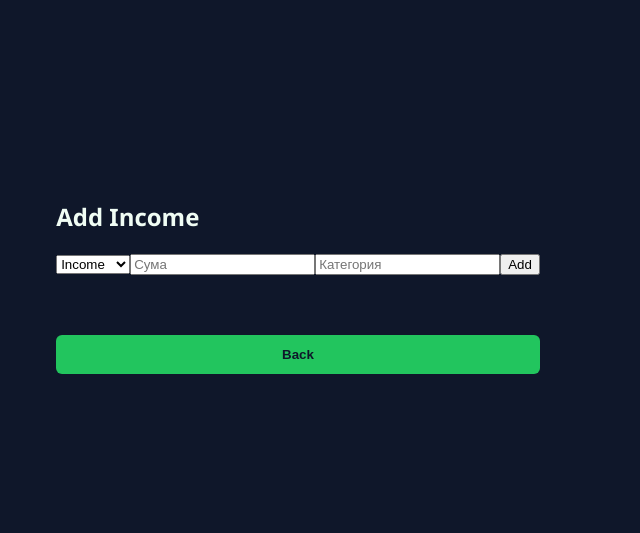
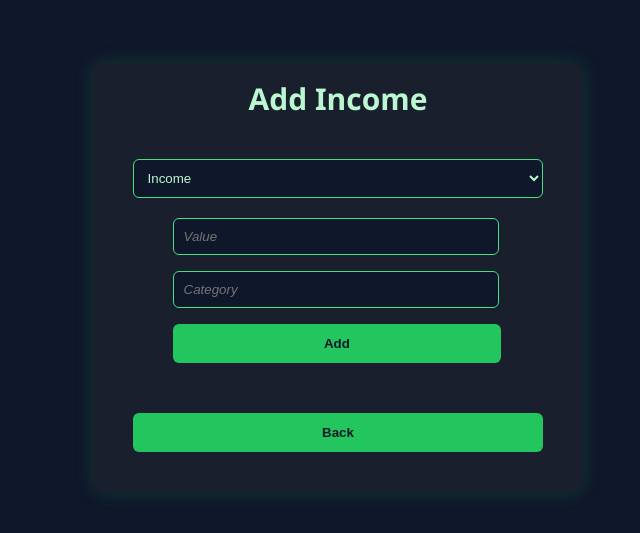
Before and after one commit to andrei-popov03/Expense-Tracker-VUTP-project-, a React (Vite) app in the folder frontend/: page /financeFormPage in a window 1280 px wide. Shown: the part 123-656 px from the top of the page, without its empty margins (342-982 px from the left). Built offline with nearby package versions, Linux system fonts and the light colour scheme.

Commit message:
frontend done for all the pages

```diff
--- a/frontend/src/App.css
+++ b/frontend/src/App.css
@@ -59,6 +59,7 @@ body {
   border-radius: 6px;
   outline: none;
   transition: border-color 0.2s;
+  color: #bbf7d0;
 }
 
 .login-input:focus {
@@ -287,4 +288,134 @@ body {
 
 /* Add Income/Expense page css */
 
+.FinanceFormPage-container {
+  background-color: rgb(26, 31, 46);
+  padding: 40px;
+  border-radius: 12px;
+  box-shadow: 0 0 20px rgba(34, 197, 94, 0.2); /*зелена сянка */
+  width: 100%;
+  max-width: auto;
+  margin-right: auto;
+}
+
+.FinanceFormPage-h1{
+text-align: center;
+  margin-bottom: 40px;
+  margin-top: -25px;
+  font-size: 30px;
+  color: #bbf7d0; /* светлозелено */
+}
+
+.FinanceFormPage-select{
+  width: 100%;
+  padding: 10px;
+  border: 1px solid #4ade80;
+  background-color: #0f172a;
+  color: #bbf7d0;
+  font-style: bold;
+  border-radius: 6px;
+  outline: none;
+  transition: border-color 0.2s;
+}
+
+.FinanceFormPage-input-Category{
+  width: 74%;
+  padding: 10px;
+  margin-left: 40px;
+  margin-bottom: 16px;
+  border: 1px solid #4ade80;
+  background-color: #0f172a;
+  color: #bbf7d0;
+  border-radius: 6px;
+  outline: none;
+  transition: border-color 0.2s;
+  font-style: italic;
+}
+
+.FinanceFormPage-input-value{
+  width: 74%;
+  padding: 10px;
+  margin-top: 20px;
+  margin-left: 40px;
+  margin-bottom: 16px;
+  border: 1px solid #4ade80;
+  background-color: #0f172a;
+  color: #bbf7d0;
+  border-radius: 6px;
+  outline: none;
+  transition: border-color 0.2s;
+  font-style: italic;
+}
+
+.AddButton{
+  width: 80%;
+  padding: 12px;
+  margin-left: 40px;
+  background-color: #22c55e;
+  color: #0f172a;
+  font-weight: bold;
+  border: none;
+  border-radius: 6px;
+  cursor: pointer;
+  transition: background-color 0.3s;
+  margin-bottom: -12px;
+}
+
 /* Monthly Summary page css */
+
+.MonthlySummary-comtainer {
+  background-color: rgb(26, 31, 46);
+  padding: 40px;
+  border-radius: 12px;
+  box-shadow: 0 0 20px rgba(34, 197, 94, 0.2); /*зелена сянка */
+  width: 100%;
+  max-width: auto;
+}
+
+.MonthlySummary-h1 {
+  text-align: center;
+  margin-bottom: 40px;
+  margin-top: -25px;
+  font-size: 30px;
+  color: #bbf7d0; /* светлозелено */
+}
+
+.MonthlySummary-month-year-selector {
+  margin-bottom: -10px;
+  padding: 10px;
+  width: 100%;
+  border: 1px solid #4ade80;
+  background-color: #0f172a;
+  color: #bbf7d0;
+  transition: border-color 0.2s;
+  outline: none;
+  border-radius: 10px;
+}
+
+.MonthlySummary-month-input{
+width: auto;
+  padding: 10px;
+  margin-bottom: 16px;
+  margin-left: 10px;
+  border: 1px solid #4ade80;
+  background-color: #0f172a;
+  color: #bbf7d0;
+  border-radius: 6px;
+  outline: none;
+  transition: border-color 0.2s;
+  font-style: italic;
+}
+
+.MonthlySummary-year-input{
+  width: auto;
+  padding: 10px;
+  margin-bottom: 16px;
+  margin-left: 27px;
+  border: 1px solid #4ade80;
+  background-color: #0f172a;
+  color: #bbf7d0;
+  border-radius: 6px;
+  outline: none;
+  transition: border-color 0.2s;
+  font-style: italic;
+}
--- a/frontend/src/FinanceFormPage.jsx
+++ b/frontend/src/FinanceFormPage.jsx
@@ -35,32 +35,36 @@ const FinanceFormPage = () => {
   };
 
   return (
-    <div className="p-6">
-      <h2 className="text-xl font-semibold mb-4">Add {type === 'income' ? 'Income' : 'Expense'}</h2>
-      <select value={type} onChange={(e) => setType(e.target.value)} className="border mb-2 p-2 rounded">
+    <div className="FinanceFormPage-container">
+      <h1 className="FinanceFormPage-h1">Add {type === 'income' ? 'Income' : 'Expense'}</h1>
+
+
+      <select value={type} onChange={(e) => setType(e.target.value)} className="FinanceFormPage-select">
         <option value="income">Income</option>
         <option value="expense">Expense</option>
-      </select>
+      </select> <br />
       <input
         type="number"
-        placeholder="Сума"
+        placeholder="Value"
         value={amount}
         onChange={(e) => setAmount(e.target.value)}
-        className="block w-full border p-2 mb-2 rounded"
-      />
+        className="FinanceFormPage-input-value"
+      /><br />
       <input
         type="text"
-        placeholder="Категория"
+        placeholder="Category"
         value={category}
         onChange={(e) => setCategory(e.target.value)}
-        className="block w-full border p-2 mb-4 rounded"
+        className="FinanceFormPage-input-Category"
       />
       <button
         onClick={handleSubmit}
-        className="bg-blue-700 text-white px-4 py-2 rounded hover:bg-blue-800"
+        className="AddButton"
       >
         Add
       </button> <br />
+
+
       <button onClick={handleBack} className="BackButton">
         Back
       </button>
--- a/frontend/src/MonthlySummaryPage.jsx
+++ b/frontend/src/MonthlySummaryPage.jsx
@@ -25,35 +25,36 @@ const MonthlySummaryPage = () => {
   };
 
   return (
-    <div className="p-6">
-      <h2 className="text-xl font-semibold mb-4">Обобщение за месеца</h2>
+    <div className="MonthlySummary-comtainer">
+      <h1 className="MonthlySummary-h1">Monthly Summary</h1>
 
-      <div className="mb-4">
-        <label className="mr-2">Месец:</label>
+      <div className="MonthlySummary-month-year-selector">
+        <label className="MonthlySummary-month">Month:</label>
         <input
           type="number"
           value={month}
           onChange={(e) => setMonth(Number(e.target.value))}
-          className="border p-1 rounded w-20 mr-4"
-        />
-        <label className="mr-2">Година:</label>
+          className="MonthlySummary-month-input"
+        /> <br />
+        <label className="MonthlySummary-year">Year:</label>
         <input
           type="number"
           value={year}
           onChange={(e) => setYear(Number(e.target.value))}
-          className="border p-1 rounded w-28"
+          className="MonthlySummary-year-input"
         />
+
+
+        {summary ? (
+          <div className="MonthlySummary-summary">
+            <p><strong>Income:</strong> {summary.total_income} лв</p>
+            <p><strong>Expense:</strong> {summary.total_expense} лв</p>
+            <p><strong>Overall:</strong> {summary.savings} лв</p>
+          </div>
+        ) : (
+        <p>Loading...</p>
+        )}
       </div>
-
-      {summary ? (
-        <div className="bg-white shadow p-4 rounded">
-          <p><strong>Общо приходи:</strong> {summary.total_income} лв</p>
-          <p><strong>Общо разходи:</strong> {summary.total_expense} лв</p>
-          <p><strong>Спестявания:</strong> {summary.savings} лв</p>
-        </div>
-      ) : (
-        <p>Зареждане...</p>
-      )}
 
       <button onClick={handleBack} className="BackButton">
         Back
```
